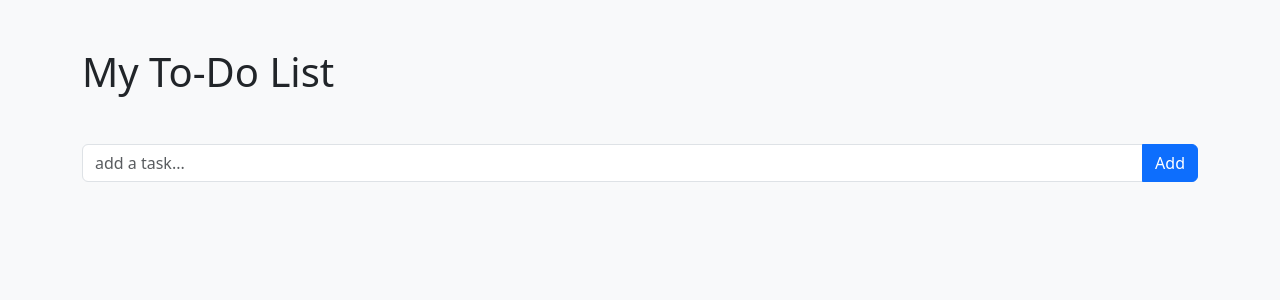
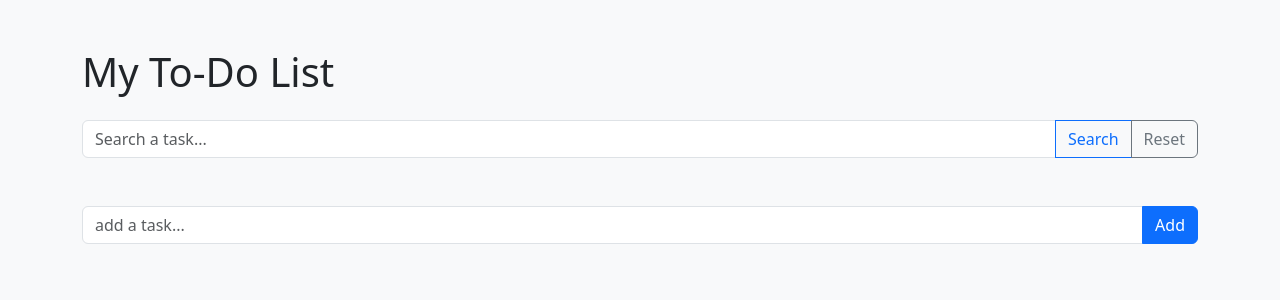
Before and after one commit to ervinosmani/todo-list, a PHP site: page / in a window 1280 px wide. Shown: the top 300 px of the page. Run offline with PHP 8.4, Linux system fonts and the light colour scheme; data that the repository does not hold is empty.

Commit message:
Added search filter functionality in index.php

```diff
--- a/index.php
+++ b/index.php
@@ -2,8 +2,18 @@
 require_once 'db.php';
 
 //Merr te gjitha tasks nga databaza
-$sql = "SELECT * FROM tasks ORDER BY created_at DESC";
-$stmt = $conn->prepare($sql);
+$search = isset($_GET['search']) ? trim($_GET['search']) : '';
+
+if (!empty($search)) {
+    $sql = "SELECT * FROM tasks WHERE title LIKE :search ORDER BY created_at DESC";
+    $stmt = $conn->prepare($sql);
+    $likeSearch = "%$search%";
+    $stmt->bindParam(':search', $likeSearch, PDO::PARAM_STR);
+} else {
+    $sql = "SELECT * FROM tasks ORDER BY created_at DESC";
+    $stmt = $conn->prepare($sql);
+}
+
 $stmt->execute();
 $tasks = $stmt->fetchAll(PDO::FETCH_ASSOC);
 ?>
@@ -18,6 +28,14 @@ $tasks = $stmt->fetchAll(PDO::FETCH_ASSOC);
     <body class="bg-light">
         <div class="container py-5">
             <h1 class="mb-4">My To-Do List</h1>
+
+            <form method="GET" class="mb-4">
+                <div class="input-group">
+                    <input type="text" name="search" class="form-control" placeholder="Search a task..." value="<?= isset($_GET['search']) ? htmlspecialchars($_GET['search']) : '' ?>">
+                    <button type="submit" class="btn btn-outline-primary">Search</button>
+                    <a href="index.php" class="btn btn-outline-secondary">Reset</a>
+                </div>
+            </form>
 
             <ul class="list-group">
                 <form action="add.php" method="POST" class="mt-4">
```
